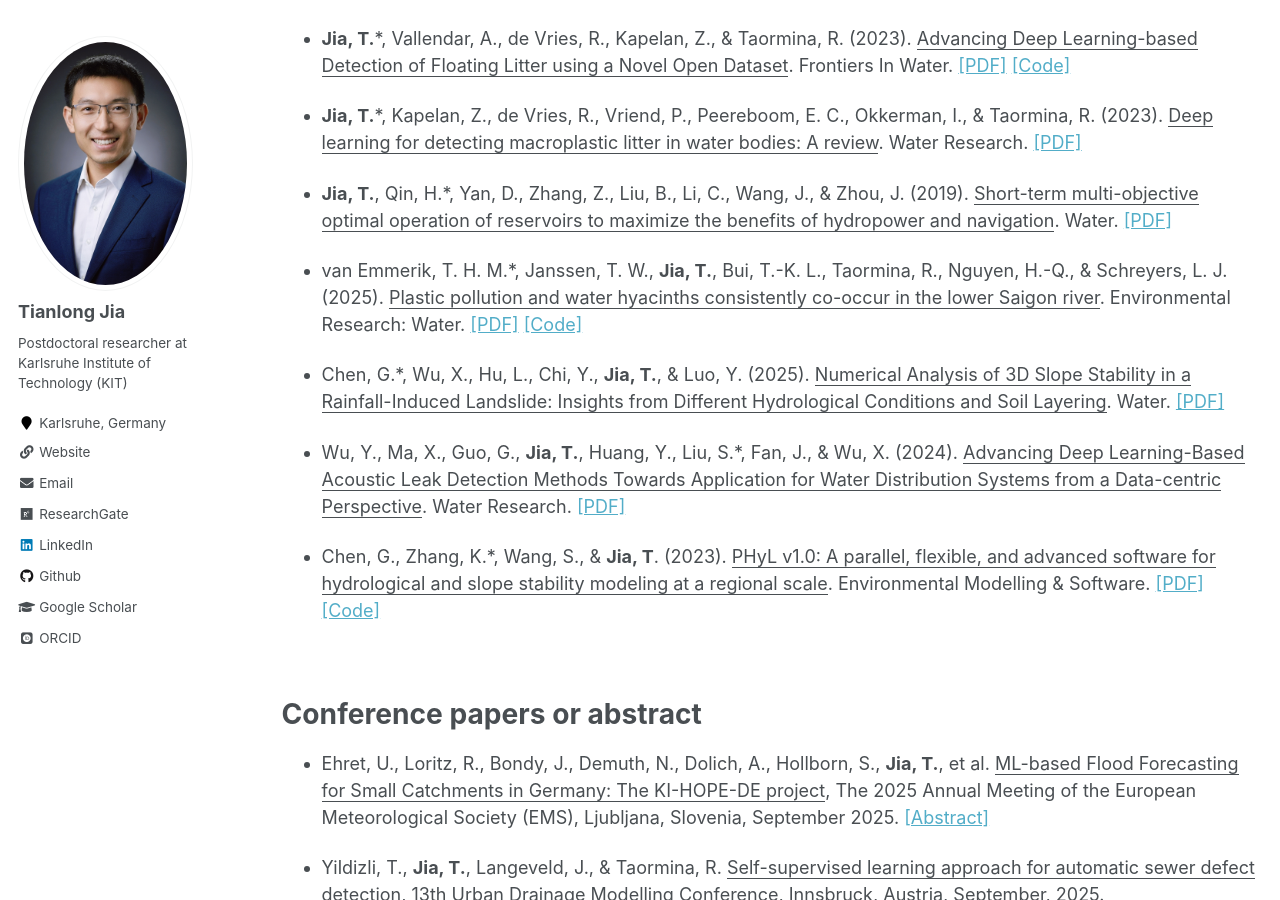
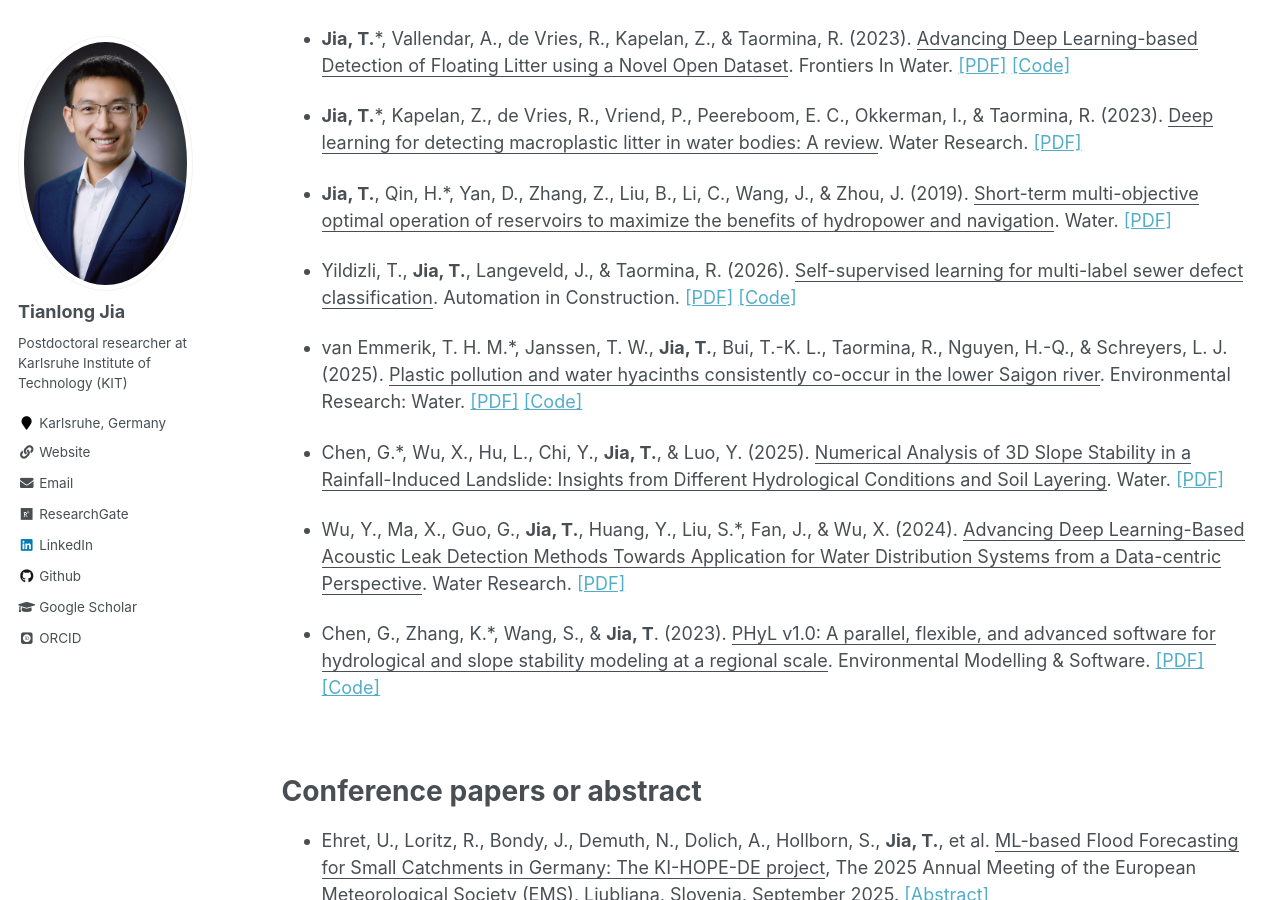
Before and after one commit to TianlongJia/TianlongJia.github.io, a Jekyll site: the page built from _pages/publications.md, in a window 1280 px wide and 900 px high, scrolled down 604 px. Built offline with Jekyll 4.4.1, drawn with Linux system fonts in a browser that asks for light colours; some web fonts are replaced.

Commit message:
add one publication

```diff
--- a/_pages/publications.md
+++ b/_pages/publications.md
@@ -22,6 +22,8 @@ You can also find my papers in [my Google Scholar](https://scholar.google.com.hk
 * **Jia, T.***, Kapelan, Z., de Vries, R., Vriend, P., Peereboom, E. C., Okkerman, I., & Taormina, R. (2023). <u>Deep learning for detecting macroplastic litter in water bodies: A review</u>. Water Research. [[PDF]](https://doi.org/10.1016/j.watres.2023.119632) <br>
 
 * **Jia, T.**, Qin, H.*, Yan, D., Zhang, Z., Liu, B., Li, C., Wang, J., & Zhou, J. (2019). <u>Short-term multi-objective optimal operation of reservoirs to maximize the benefits of hydropower and navigation</u>. Water. [[PDF]](https://www.mdpi.com/2073-4441/11/6/1272) <br>
+
+* Yildizli, T., **Jia, T.**, Langeveld, J., & Taormina, R. (2026). <u>Self-supervised learning for multi-label sewer defect classification</u>. Automation in Construction. [[PDF]](https://doi.org/10.1016/j.autcon.2025.106751)  [[Code]](https://github.com/tubayildizli/MultiLabel_SewerDefect_SSL) <br>
 
 * van Emmerik, T. H. M.*, Janssen, T. W., **Jia, T.**, Bui, T.-K. L., Taormina, R., Nguyen, H.-Q., & Schreyers, L. J. (2025).  <u>Plastic pollution and water hyacinths consistently co-occur in the lower Saigon river</u>. Environmental Research: Water. [[PDF]](https://doi.org/10.1088/3033-4942/ae10d7)  [[Code]](https://github.com/TianlongJia/deep_plastic_YoloV8) <br>
 
```
Also changed, not shown: _pages/news.md (+1 -0 lines).
